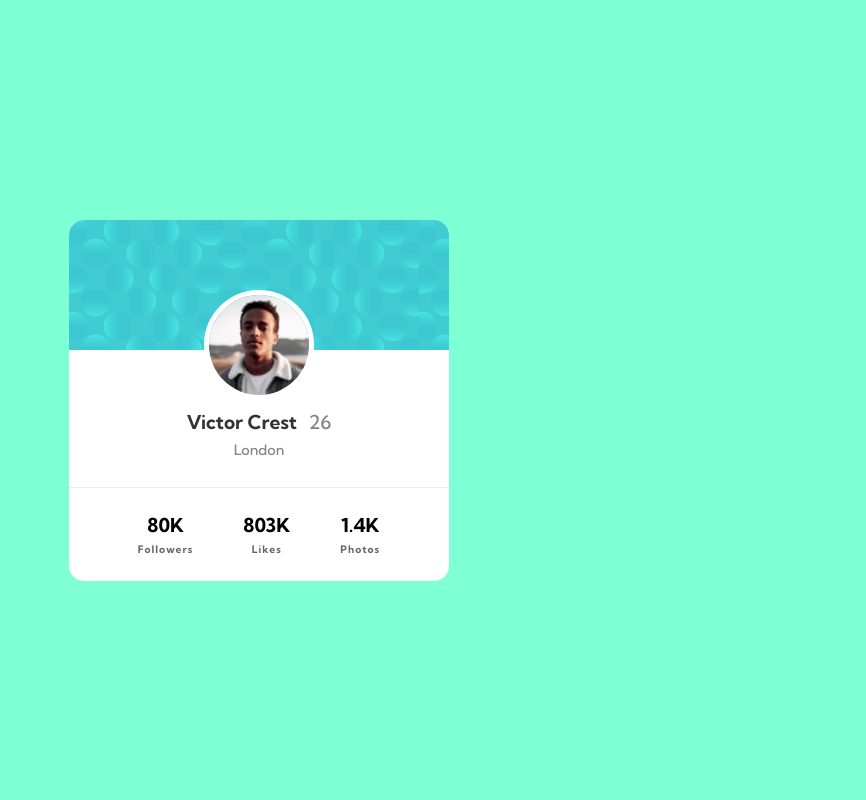
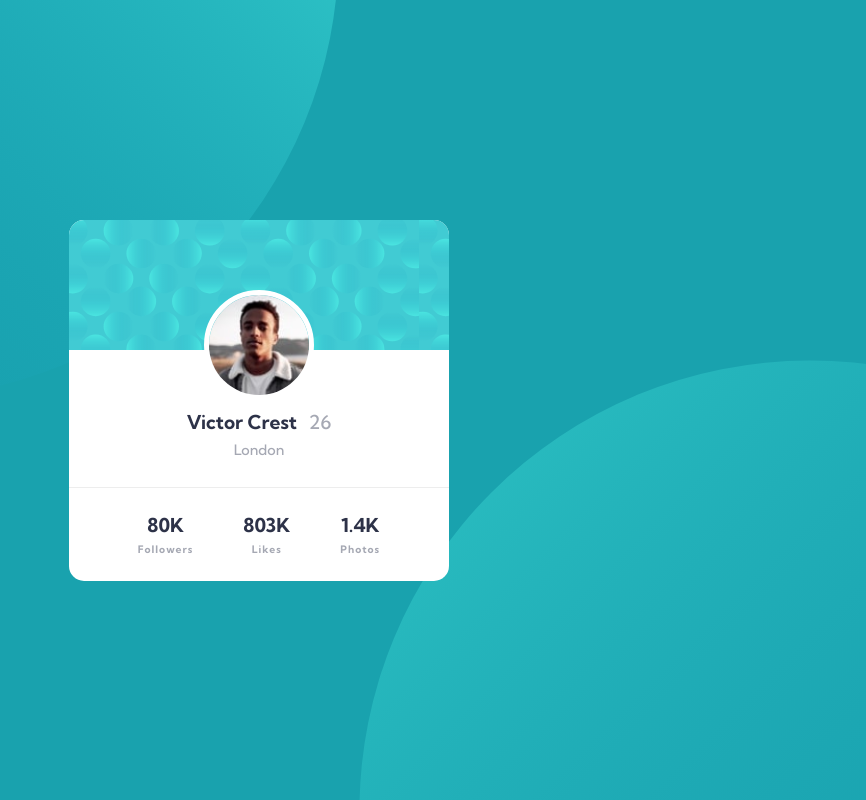
Before and after one commit to GentaSurya/Profile-Card, a plain HTML site: page index.html in a window 1280 px wide. Shown: the whole page, without its empty margins (381-1247 px from the left). Drawn offline with Linux system fonts and the light colour scheme.

Commit message:
Update style.css

```diff
--- a/style.css
+++ b/style.css
@@ -7,7 +7,12 @@
   }
 
   /* VARIABLE */
-    :root{
+  :root{
+      /* COLOR */
+    --DARK-CYAN: hsl(185, 75%, 39%);
+    --VERY-DARK-DES-BLUE: hsl(229, 23%, 23%);
+    --DARK-GRAYISH-BLUE: hsl(227, 10%, 46%);
+    --DARK-GRAY: hsl(0, 0%, 59%);
     --BLACK: #333;
     --OPACITY: 0.6;
 
@@ -22,7 +27,11 @@
     display: flex;
     justify-content: center;
     align-items: center;
-    background-color: aquamarine;
+    background-color: var(--DARK-CYAN);
+    background-image: url(images/bg-pattern-bottom.svg), url(images/bg-pattern-top.svg);
+    background-repeat: no-repeat;
+    background-size: 900px;
+    background-position: 740Px 360px, -180px -500px;
     font-family: 'Kumbh Sans', sans-serif;
   }
 
@@ -38,7 +47,7 @@
     content: "";
     position: absolute;
     z-index: -1;
-    background-color: aqua;
+    background-color: var(--DARK-CYAN);
     background-image: url(images/bg-pattern-card.svg);
     width: min(85%, 380px);
     height: 130px;
@@ -67,11 +76,12 @@
     gap: 12px;
     margin: 10px 0px 7px 0px;
     font-size: var(--FS-SMALL);
-    color: var(--BLACK);
+    color: var(--VERY-DARK-DES-BLUE);
   }
 
 
 .age {
+    color: var(--DARK-GRAYISH-BLUE);
     opacity: var(--OPACITY);
     font-weight: var(--FW-LIGHT);
 }
@@ -79,7 +89,7 @@
   .live {
     font-size: 0.9rem;
     font-weight: var(--FW-LIGHT);
-    color: var(--BLACK);
+    color: var(--DARK-GRAYISH-BLUE);
     opacity: var(--OPACITY);
     margin-bottom: 28px;
   }
@@ -99,6 +109,7 @@
   .num {
     display: flex;
     justify-content: center;
+    color: var(--VERY-DARK-DES-BLUE);
   }
 
  .des {
@@ -109,4 +120,11 @@
     letter-spacing: 1px;
     margin-top: 6px;
     opacity: var(--OPACITY);
+    color: var(--DARK-GRAYISH-BLUE);
  }
+
+ @media (max-width: 375px) {
+body {
+  background-position: 150px 300px, -710px -600px;
+}
+ }
```
